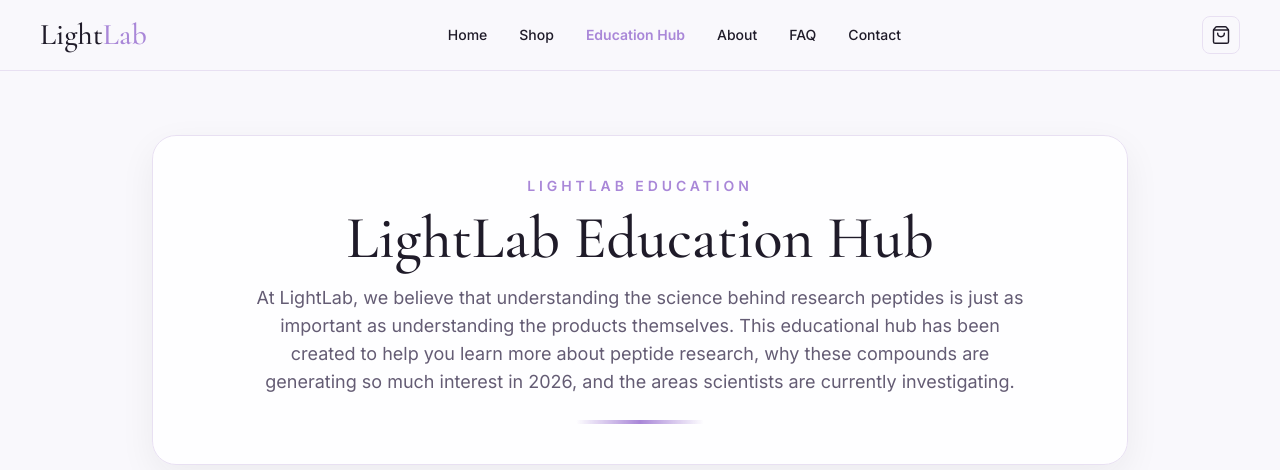
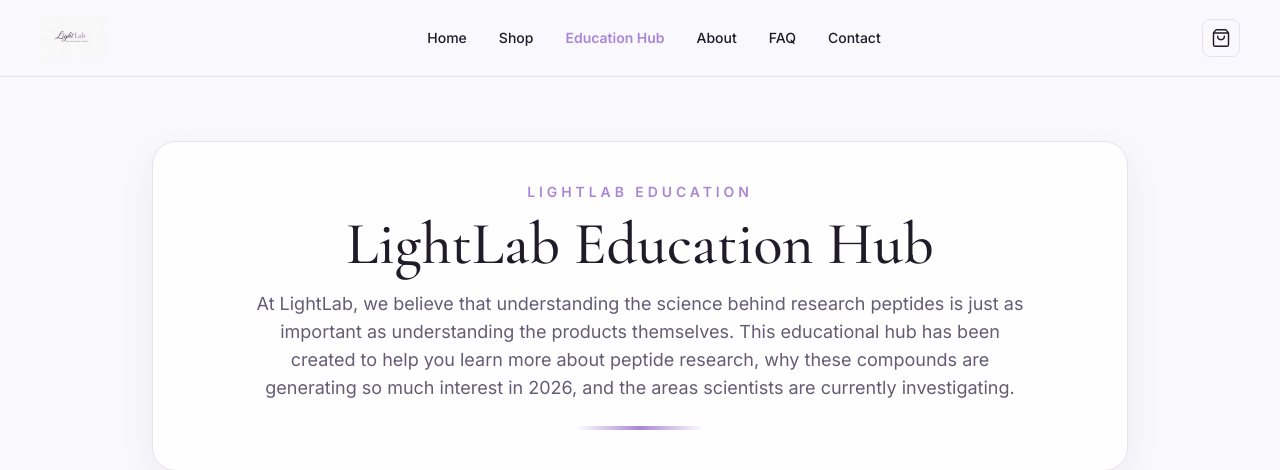
Before and after one commit to Learan-Canning/lightlab, a Django app: page /certificates/ in a window 1280 px wide. Shown: the top 470 px of the page. Run offline with Django 5.2, Linux system fonts and the light colour scheme; some libraries are stand-ins or nearby versions.

Commit message:
Replace navbar text logo with new LightLab wordmark

```diff
--- a/templates/about.html
+++ b/templates/about.html
@@ -43,7 +43,7 @@
         <button id="menuBtn" class="md:hidden p-2 rounded-lg border border-[#e8e0f2]" aria-label="Open menu">
           <i data-lucide="menu" class="w-5 h-5"></i>
         </button>
-        <a href="/" class="text-3xl font-heading leading-none">Light<span class="text-llprimary">Lab</span></a>
+        <a href="/" class="inline-flex items-center" aria-label="LightLab home"><img src="{% static 'img/Lightlabnav.jpg' %}" alt="LightLab" class="h-10 sm:h-11 w-auto object-contain" /></a>
       </div>
 
       <nav class="hidden md:flex items-center justify-center gap-8 text-sm font-medium">
--- a/templates/base.html
+++ b/templates/base.html
@@ -52,7 +52,7 @@
         <button id="menuBtn" class="md:hidden p-2 rounded-lg border border-[#e8e0f2]" aria-label="Open menu">
           <i data-lucide="menu" class="w-5 h-5"></i>
         </button>
-        <a href="/" class="text-3xl font-heading leading-none">Light<span class="text-llprimary">Lab</span></a>
+        <a href="/" class="inline-flex items-center" aria-label="LightLab home"><img src="{% static 'img/Lightlabnav.jpg' %}" alt="LightLab" class="h-10 sm:h-11 w-auto object-contain" /></a>
       </div>
 
       <nav class="hidden md:flex items-center justify-center gap-8 text-sm font-medium">
--- a/templates/certificates.html
+++ b/templates/certificates.html
@@ -45,8 +45,8 @@
           <i data-lucide="menu" class="w-5 h-5"></i>
         </button>
 
-        <a href="/" class="text-3xl font-heading leading-none">
-          Light<span class="text-llprimary">Lab</span>
+        <a href="/" class="inline-flex items-center" aria-label="LightLab home">
+          <img src="{% static 'img/Lightlabnav.jpg' %}" alt="LightLab" class="h-10 sm:h-11 w-auto object-contain" />
         </a>
       </div>
 
--- a/templates/contact.html
+++ b/templates/contact.html
@@ -43,7 +43,7 @@
         <button id="menuBtn" class="md:hidden p-2 rounded-lg border border-[#e8e0f2]" aria-label="Open menu">
           <i data-lucide="menu" class="w-5 h-5"></i>
         </button>
-        <a href="/" class="text-3xl font-heading leading-none">Light<span class="text-llprimary">Lab</span></a>
+        <a href="/" class="inline-flex items-center" aria-label="LightLab home"><img src="{% static 'img/Lightlabnav.jpg' %}" alt="LightLab" class="h-10 sm:h-11 w-auto object-contain" /></a>
       </div>
 
       <nav class="hidden md:flex items-center justify-center gap-8 text-sm font-medium">
--- a/templates/faq.html
+++ b/templates/faq.html
@@ -43,7 +43,7 @@
         <button id="menuBtn" class="md:hidden p-2 rounded-lg border border-[#e8e0f2]" aria-label="Open menu">
           <i data-lucide="menu" class="w-5 h-5"></i>
         </button>
-        <a href="/" class="text-3xl font-heading leading-none">Light<span class="text-llprimary">Lab</span></a>
+        <a href="/" class="inline-flex items-center" aria-label="LightLab home"><img src="{% static 'img/Lightlabnav.jpg' %}" alt="LightLab" class="h-10 sm:h-11 w-auto object-contain" /></a>
       </div>
 
       <nav class="hidden md:flex items-center justify-center gap-8 text-sm font-medium">
--- a/templates/home.html
+++ b/templates/home.html
@@ -69,8 +69,8 @@
         </button>
 
         <!-- Brand logo -->
-        <a href="#home" class="text-3xl font-heading leading-none">
-          Light<span class="text-llprimary">Lab</span>
+        <a href="#home" class="inline-flex items-center" aria-label="LightLab home">
+          <img src="{% static 'img/Lightlabnav.jpg' %}" alt="LightLab" class="h-10 sm:h-11 w-auto object-contain" />
         </a>
       </div>
 
--- a/templates/shop.html
+++ b/templates/shop.html
@@ -41,7 +41,7 @@
         <button id="menuBtn" class="md:hidden p-2 rounded-lg border border-[#e8e0f2]" aria-label="Open menu">
           <i data-lucide="menu" class="w-5 h-5"></i>
         </button>
-        <a href="/" class="text-3xl font-heading leading-none">Light<span class="text-llprimary">Lab</span></a>
+        <a href="/" class="inline-flex items-center" aria-label="LightLab home"><img src="{% static 'img/Lightlabnav.jpg' %}" alt="LightLab" class="h-10 sm:h-11 w-auto object-contain" /></a>
       </div>
       <nav class="hidden md:flex items-center justify-center gap-8 text-sm font-medium">
         <a href="/" class="hover:text-llprimary">Home</a>
```
Also changed, not shown: static/img/Lightlabnav.jpg (added).
